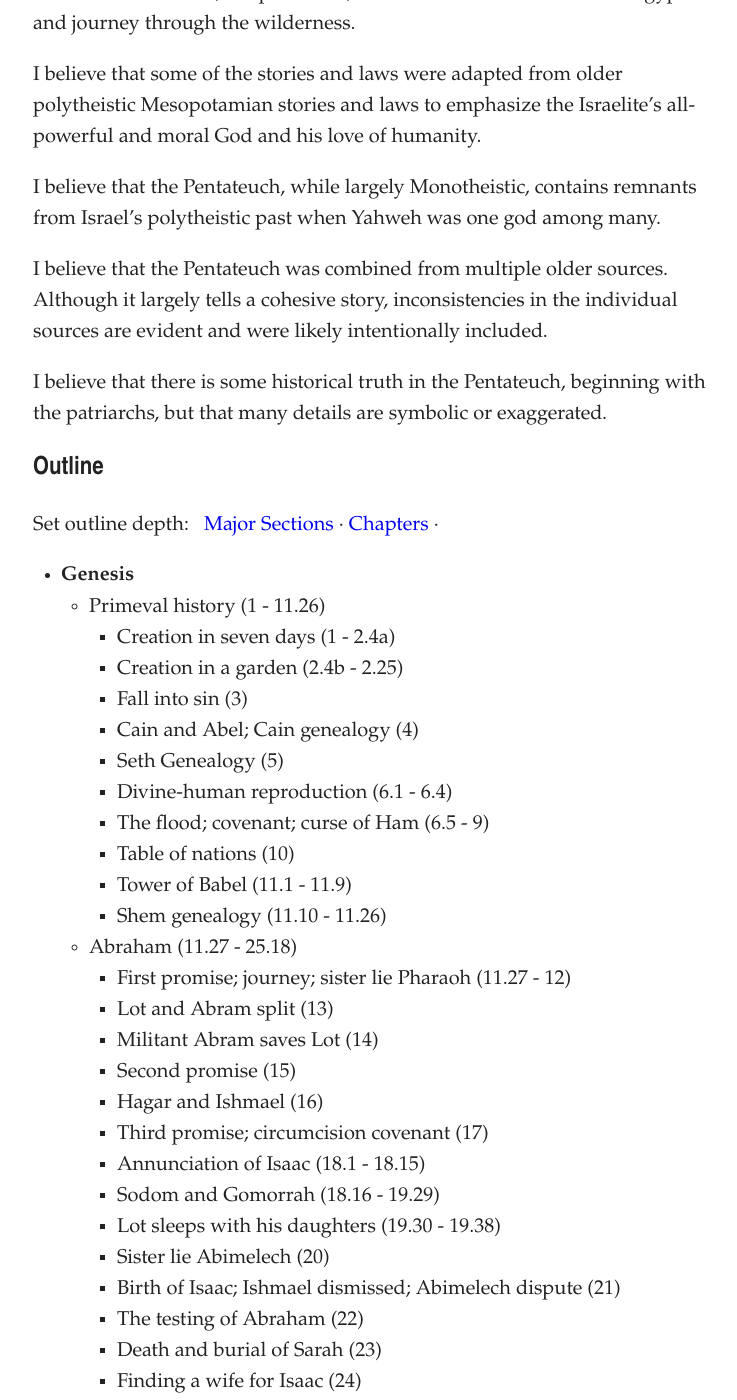
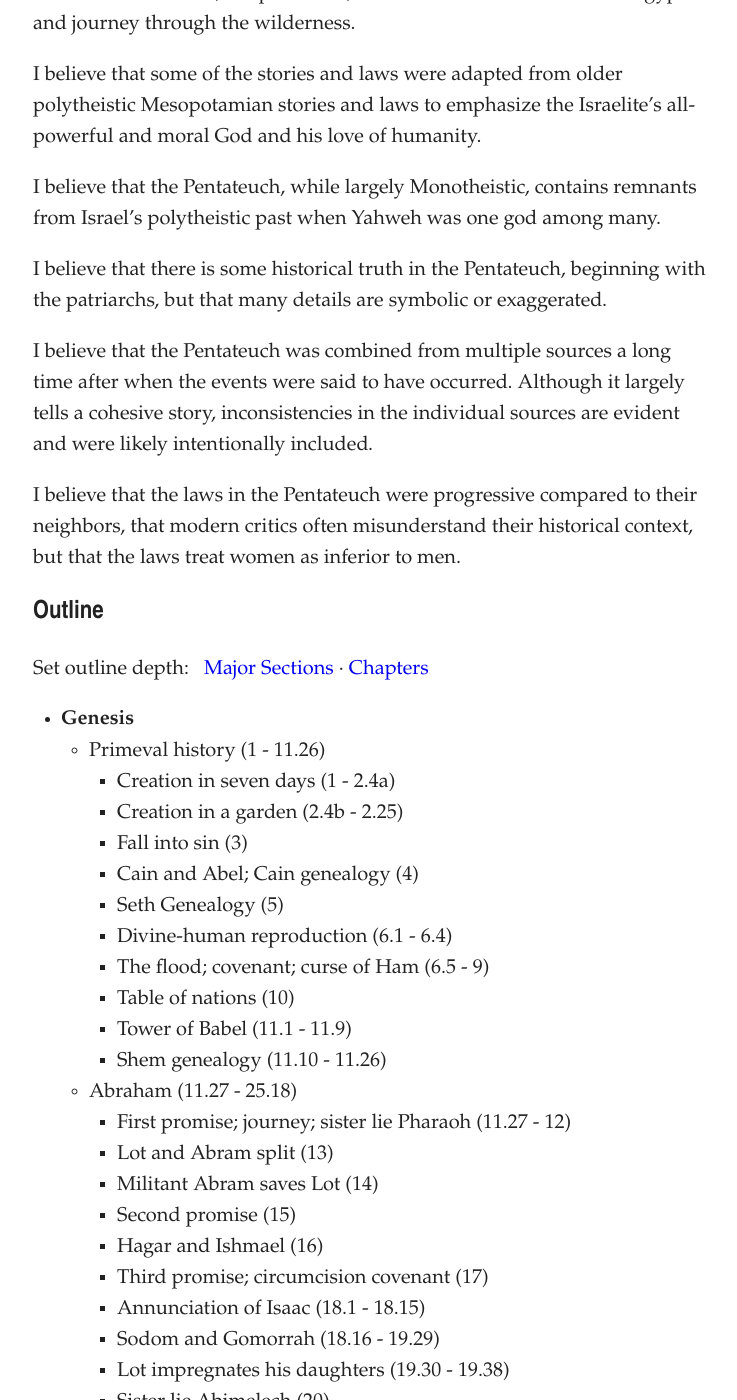
Before and after one commit to artsandmetaphysics/goodlifeodyssey, a Jekyll site: the page built from _documents/the-pentateuch.md, in a window 1280 px wide and 1400 px high, scrolled down 418 px. Shown: the whole window, without its empty margins (267-1004 px from the left). Built offline with Jekyll 4.4.1, drawn with Linux system fonts in a browser that asks for light colours.

Commit message:
Various updates

```diff
--- a/_documents/the-pentateuch.md
+++ b/_documents/the-pentateuch.md
@@ -16,17 +16,18 @@ I believe that some of the stories and laws were adapted from older polytheistic
 
 I believe that the Pentateuch, while largely Monotheistic, contains remnants from Israel’s polytheistic past when Yahweh was one god among many.
 
-I believe that the Pentateuch was combined from multiple older sources.  Although it largely tells a cohesive story, inconsistencies in the individual sources are evident and were likely intentionally included.
+I believe that there is some historical truth in the Pentateuch, beginning with the patriarchs, but that many details are symbolic or exaggerated.
 
-I believe that there is some historical truth in the Pentateuch, beginning with the patriarchs, but that many details are symbolic or exaggerated.
+I believe that the Pentateuch was combined from multiple sources a long time after when the events were said to have occurred.  Although it largely tells a cohesive story, inconsistencies in the individual sources are evident and were likely intentionally included.
+
+I believe that the laws in the Pentateuch were progressive compared to their neighbors, that modern critics often misunderstand their historical context, but that the laws treat women as inferior to men.
 
 ## Outline
 
 <p class="hidden-no-js hidden-print">
   <span class="hidden-sm">Set outline depth: &nbsp;</span>
   <a href="#" onclick="setDepth(event,2)">Major Sections</a> ·
-  <a href="#" onclick="setDepth(event,3)">Chapters</a> ·
-  <!--<a href="#" onclick="setDepth(event,4)">Notes</a>-->
+  <a href="#" onclick="setDepth(event,3)">Chapters</a>
 </p>
 
 - Genesis
@@ -50,7 +51,7 @@ I believe that there is some historical truth in the Pentateuch, beginning with
     - Third promise; circumcision covenant (17)
     - Annunciation of Isaac (18.1 - 18.15)
     - Sodom and Gomorrah (18.16 - 19.29)
-    - Lot sleeps with his daughters (19.30 - 19.38)
+    - Lot impregnates his daughters (19.30 - 19.38)
     - Sister lie Abimelech (20)
     - Birth of Isaac; Ishmael dismissed; Abimelech dispute (21)
     - The testing of Abraham (22)
```
Also changed, not shown: other parts of _documents/the-pentateuch.md (+1 -1 lines), documents/the-pentateuch.md (+7 -6 lines).
